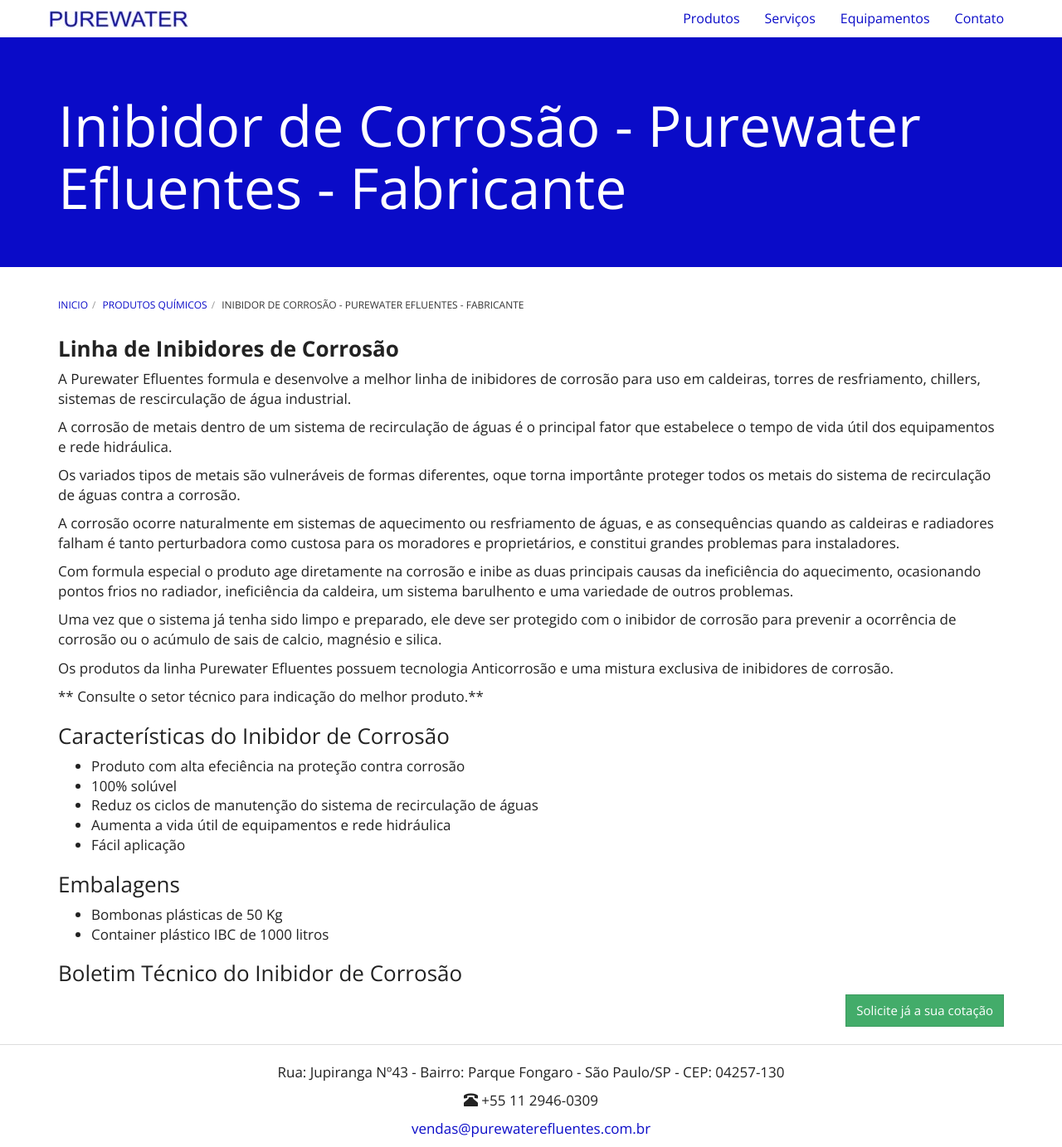
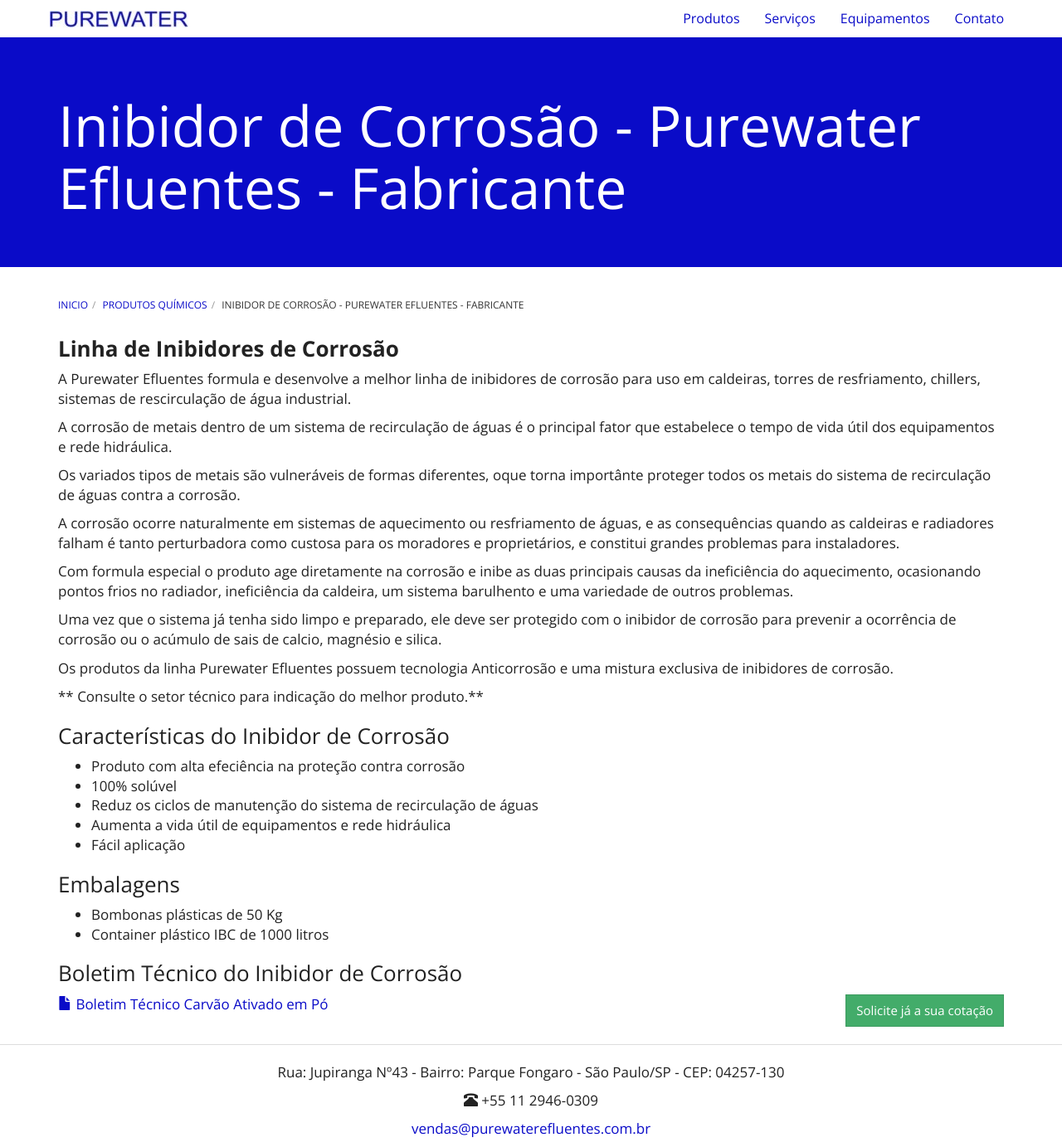
Before and after one commit to purewaterefluentes/purewaterefluentes.github.io, a Jekyll site: the page built from produtos/inibidor-de-corrosao.md, in a window 1280 px wide and 1383 px high. Shown: the whole window at 83% size. Built offline with Jekyll 4.4.1, drawn with Linux system fonts in a browser that asks for light colours; nearby versions of some CDN libraries; library files that are not in the unit come from our copies.

Commit message:
Update inibidor-de-corrosao.md

```diff
--- a/produtos/inibidor-de-corrosao.md
+++ b/produtos/inibidor-de-corrosao.md
@@ -40,3 +40,5 @@
 - Container plástico IBC de 1000 litros
 
 ### Boletim Técnico do Inibidor de Corrosão
+
+{% include purewater/link-boletim.html label="Boletim Técnico Carvão Ativado em Pó" arquivo=" BOLETIM TÉCNICO - AQUA-CVP (carvão pó).pdf" %}
```
